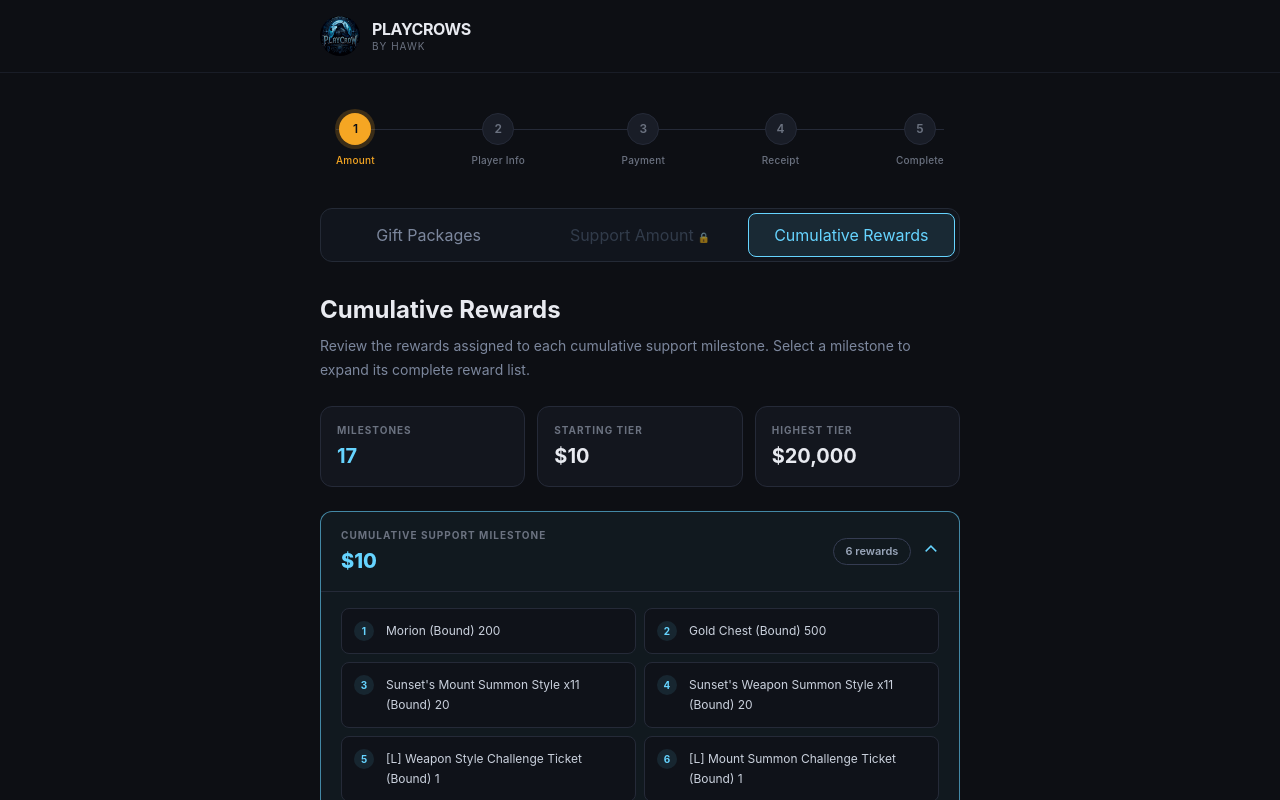
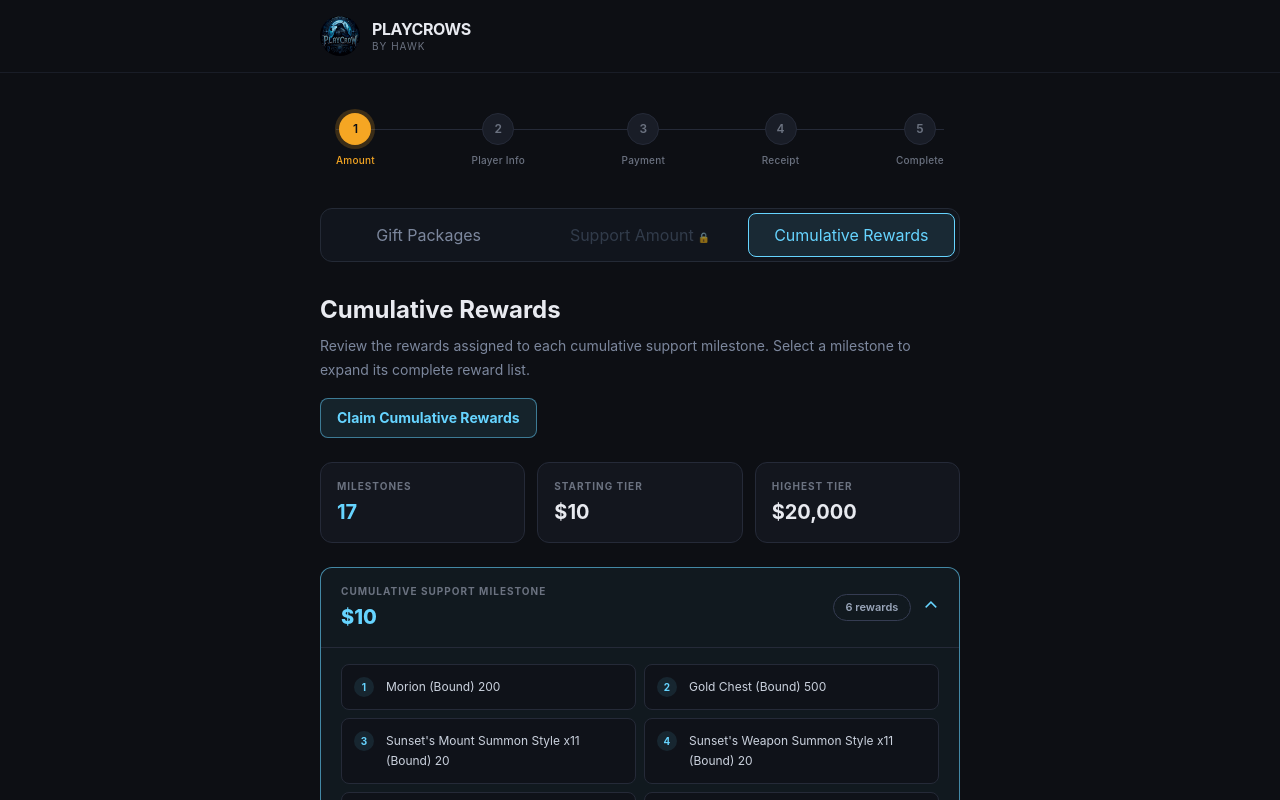
Before and after one commit to dreyqt/playcrowsweb, a React (Vite) app: page / in a window 1280 px wide. Both pictures are taken after a click on the button "Cumulative Rewards". Shown: the top 800 px of the page. Built offline with nearby package versions, Linux system fonts and the light colour scheme; the HTML template or start-up script is replaced by a standard one.

Commit message:
Update CumulativeRewards.tsx

```diff
--- a/src/components/CumulativeRewards.tsx
+++ b/src/components/CumulativeRewards.tsx
@@ -21,6 +21,15 @@ export function CumulativeRewards() {
         Review the rewards assigned to each cumulative support milestone.
         Select a milestone to expand its complete reward list.
       </p>
+
+      <a
+        href="https://account.playcrows.com/bonus.php"
+        target="_blank"
+        rel="noopener noreferrer"
+        className="mt-4 inline-flex min-h-10 items-center justify-center rounded-lg border border-[#66d4ff]/50 bg-[#66d4ff]/10 px-4 py-2 text-sm font-bold text-[#66d4ff] transition-all hover:border-[#66d4ff] hover:bg-[#66d4ff]/20"
+      >
+        Claim Cumulative Rewards
+      </a>
     </div>
 
       <div className="grid grid-cols-1 gap-3 sm:grid-cols-3">
```
Lines whose indentation alone changed are shown as unchanged.
